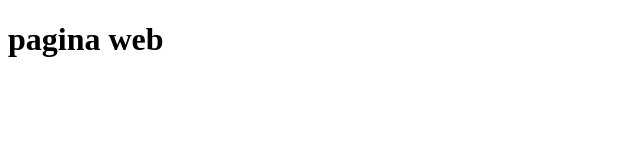
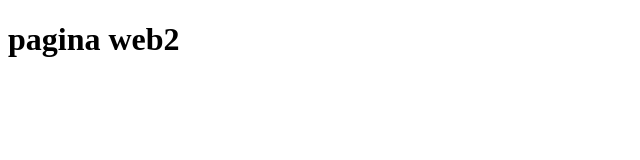
Before and after one commit to gonzalosanchezfp/webejemplo, a plain HTML site: page index.html in a window 1280 px wide. Shown: the full height of the page, 0-640 px from the left. Drawn offline with Linux system fonts and the light colour scheme.

Commit message:
paginaweb2

```diff
--- a/index.html
+++ b/index.html
@@ -6,6 +6,6 @@
     <title>pagina web</title>
 </head>
 <body>
-    <h1>pagina web</h1>
+    <h1>pagina web2</h1>
 </body>
 </html>
```
